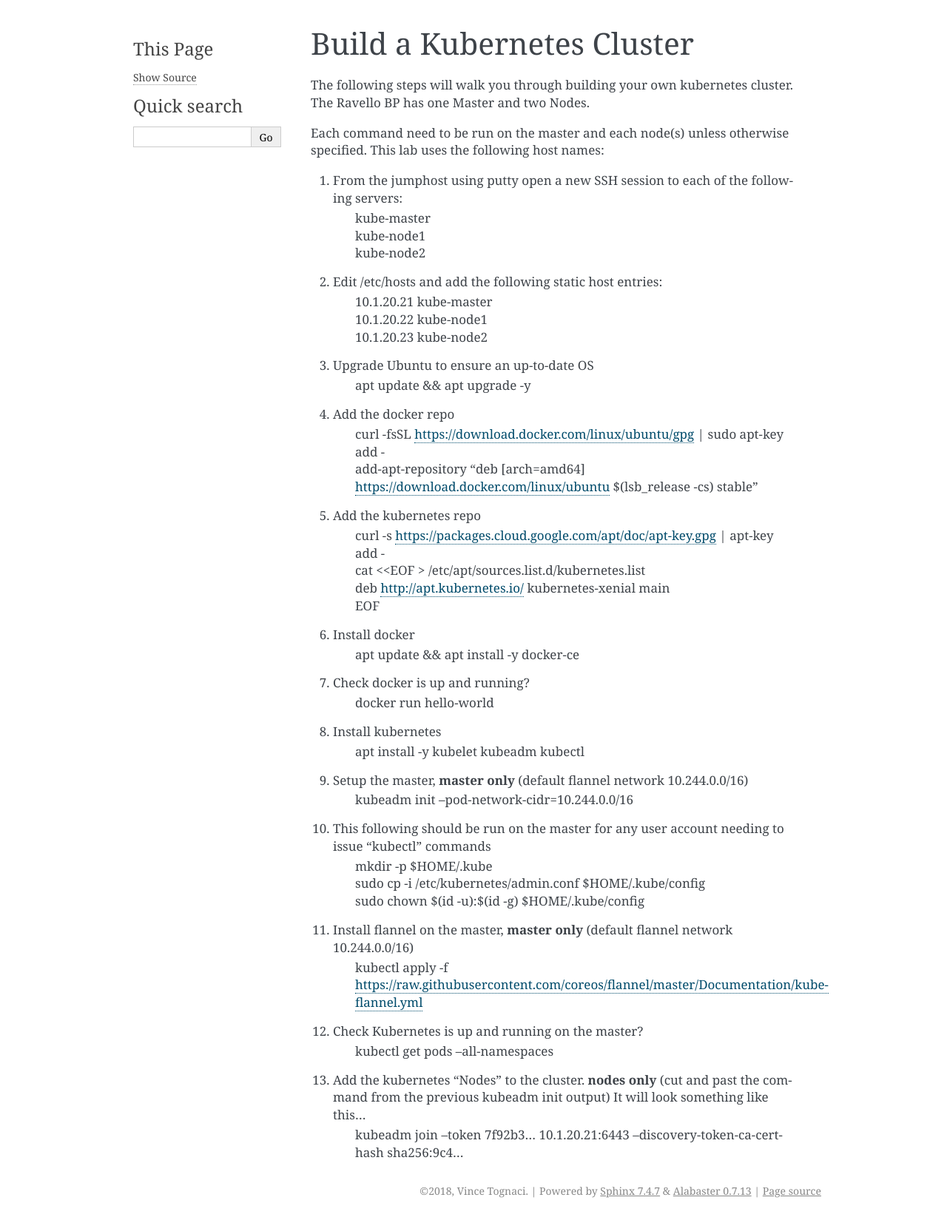
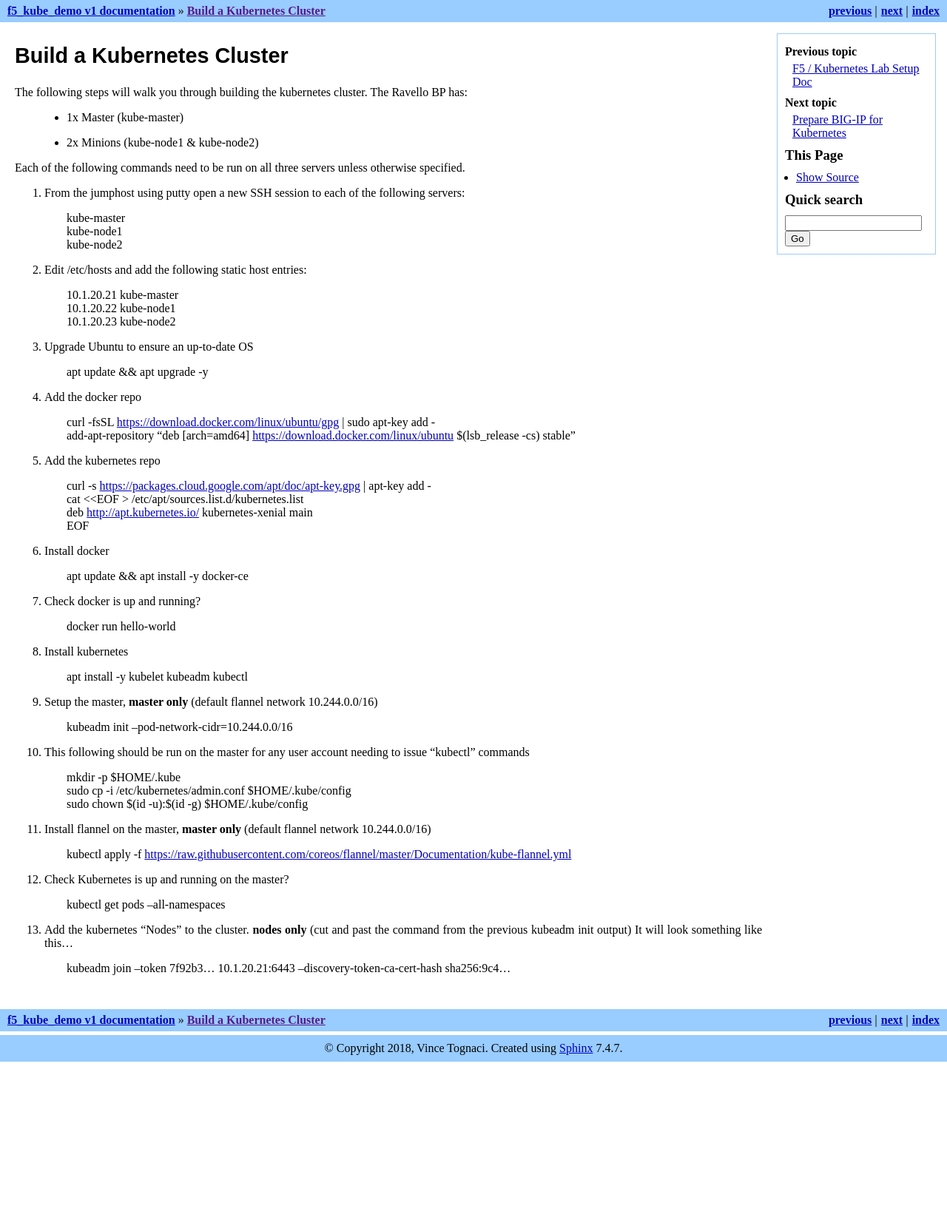
Before and after one commit to vtog/f5-kube-demo, a Sphinx documentation site: the page built from docs/kubernetes.rst, in a window 1280 px wide. Shown: the whole page at 74% size. Built offline with Sphinx 7.4.7, drawn with Linux system fonts in a browser that asks for light colours; after the commit the page ends 1435 px from its top, so only the background shows below that.

Commit message:
changed html-theme and fixing layout

```diff
--- a/docs/conf.py
+++ b/docs/conf.py
@@ -26,7 +26,7 @@
 # The short X.Y version
 version = u''
 # The full version, including alpha/beta/rc tags
-release = u'1'
+release = u'v1'
 
 
 # -- General configuration ---------------------------------------------------
@@ -74,13 +74,15 @@
 # The theme to use for HTML and HTML Help pages.  See the documentation for
 # a list of builtin themes.
 #
-html_theme = 'alabaster'
+html_theme = 'traditional'
 
 # Theme options are theme-specific and customize the look and feel of a theme
 # further.  For a list of options available for each theme, see the
 # documentation.
 #
-# html_theme_options = {}
+html_theme_options = {
+    #"nosidebar": "true"
+}
 
 # Add any paths that contain custom static files (such as style sheets) here,
 # relative to this directory. They are copied after the builtin static files,
--- a/docs/index.rst
+++ b/docs/index.rst
@@ -8,7 +8,6 @@
 
 .. toctree::
    :maxdepth: 2
-   :caption: Contents:
 
    kubernetes
    bigip
--- a/docs/kubernetes.rst
+++ b/docs/kubernetes.rst
@@ -1,18 +1,19 @@
-==========================
 Build a Kubernetes Cluster
 ==========================
-The following steps will walk you through building your own kubernetes cluster. The Ravello BP has one Master and two Nodes.
+The following steps will walk you through building the kubernetes cluster. The Ravello BP has:
+    - 1x Master (kube-master)
+    - 2x Minions (kube-node1 & kube-node2)
 
-Each command need to be run on the master and each node(s) unless otherwise specified. This lab uses the following host names:
+Each of the following commands need to be run on all three servers unless otherwise specified.
 
 #. From the jumphost using putty open a new SSH session to each of the following servers:
     | kube-master
     | kube-node1
     | kube-node2
 #. Edit /etc/hosts and add the following static host entries:
-    | 10.1.20.21   kube-master
-    | 10.1.20.22   kube-node1
-    | 10.1.20.23   kube-node2
+    | 10.1.20.21    kube-master
+    | 10.1.20.22    kube-node1
+    | 10.1.20.23    kube-node2
 #. Upgrade Ubuntu to ensure an up-to-date OS
     | apt update && apt upgrade -y
 #. Add the docker repo
```
